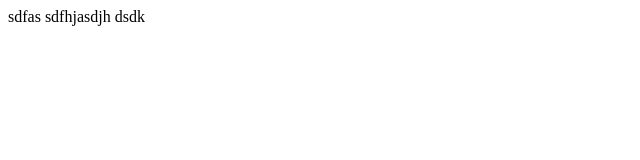
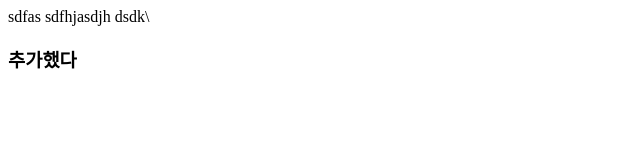
Before and after one commit to joannalove86/shooting-game, a plain HTML site: page index.html in a window 1280 px wide. Shown: the whole page, without its empty margins (0-640 px from the left). Drawn offline with Linux system fonts and the light colour scheme.

Commit message:
second commit

```diff
--- a/index.html
+++ b/index.html
@@ -9,6 +9,7 @@
 <body>
     sdfas
     sdfhjasdjh
-    dsdk
+    dsdk\
+    <h3>추가했다</h3>
 </body>
 </html>
```
